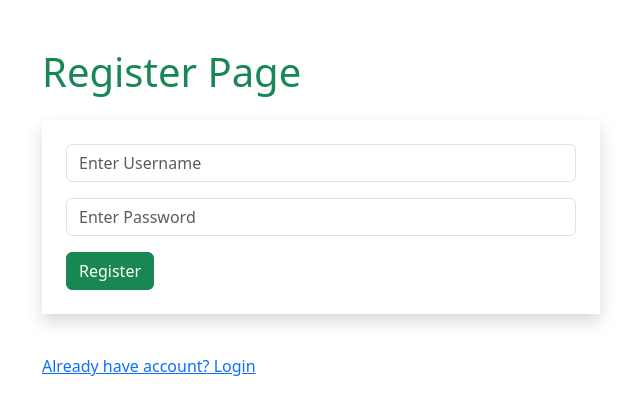
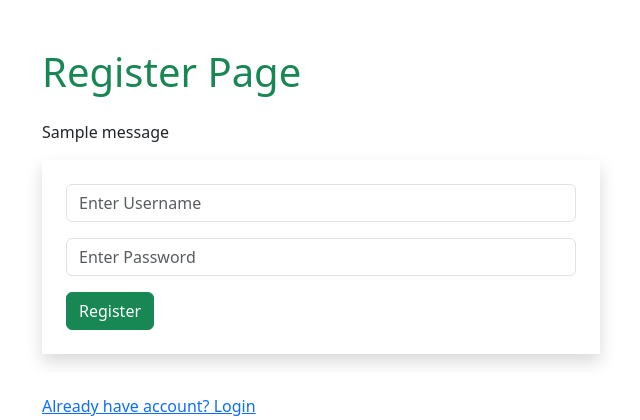
Before and after one commit to keerthi864/student-management-system-django, a Django app: page /register/ in a window 1280 px wide. Shown: the top 420 px of the page, without its empty margins (40-680 px from the left). Run offline with Django 5.2, Linux system fonts and the light colour scheme; one stand-in notice (Sample message) is shown.

Commit message:
fixed register username validation

```diff
--- a/accounts/templates/accounts/register.html
+++ b/accounts/templates/accounts/register.html
@@ -7,6 +7,10 @@
     <h1 class="mb-4 text-success">
         Register Page
     </h1>
+
+    {% for message in messages %}
+    <p>{{ message }}</p>
+{% endfor %}
 
     <form method="POST" class="w-50 p-4 shadow">
 
--- a/accounts/views.py
+++ b/accounts/views.py
@@ -1,6 +1,7 @@
 from django.shortcuts import render, redirect
 from django.contrib.auth import authenticate, login, logout
 from django.contrib.auth.models import User
+from django.contrib import messages
 
 def login_page(request):
 
@@ -35,8 +36,11 @@ def register_page(request):
     if request.method == "POST":
 
         username = request.POST.get('username')
+        password = request.POST.get('password')
 
-        password = request.POST.get('password')
+        if User.objects.filter(username=username).exists():
+            messages.error(request, 'Username already exists')
+            return redirect('/register/')
 
         User.objects.create_user(
             username=username,
```
